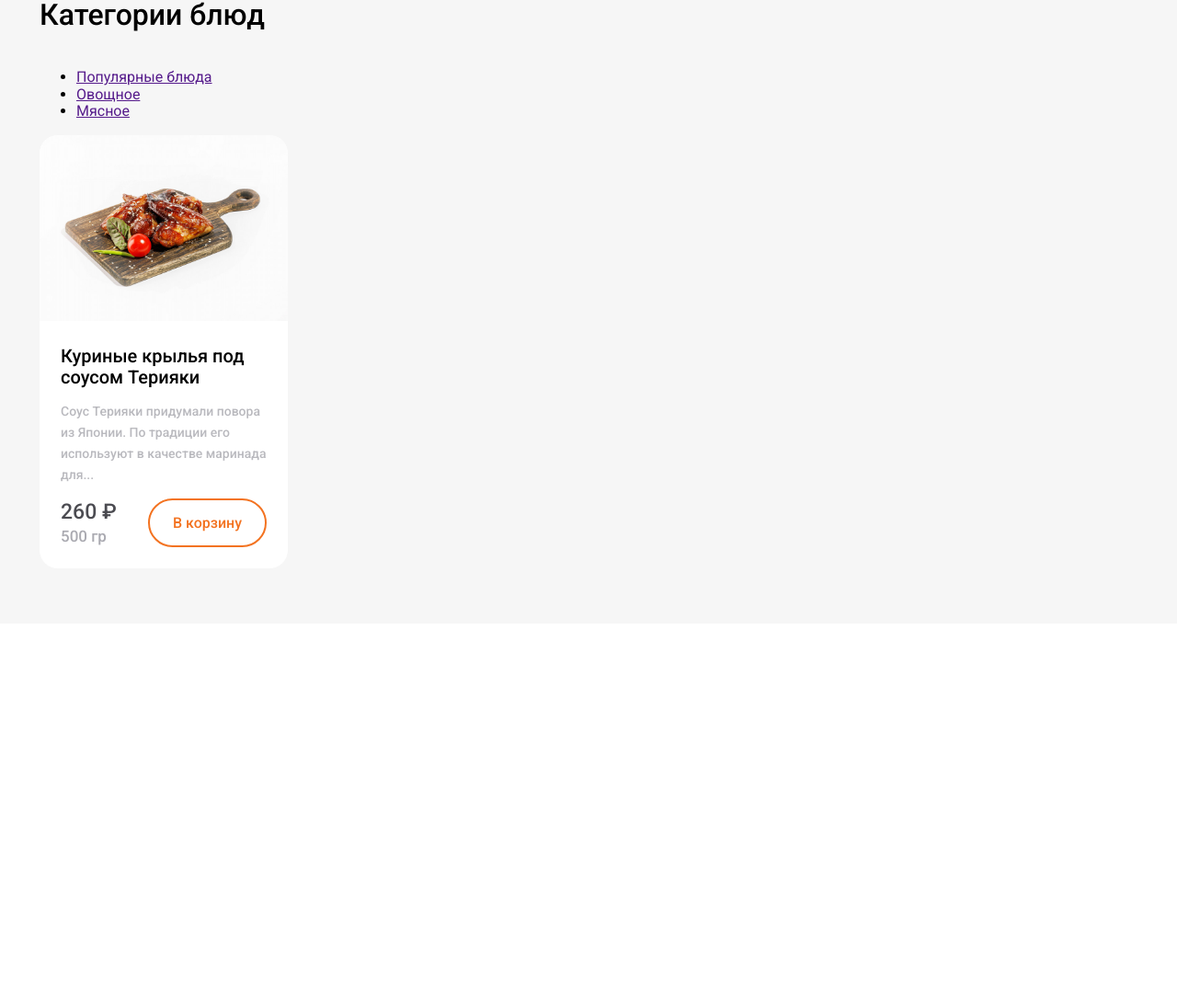
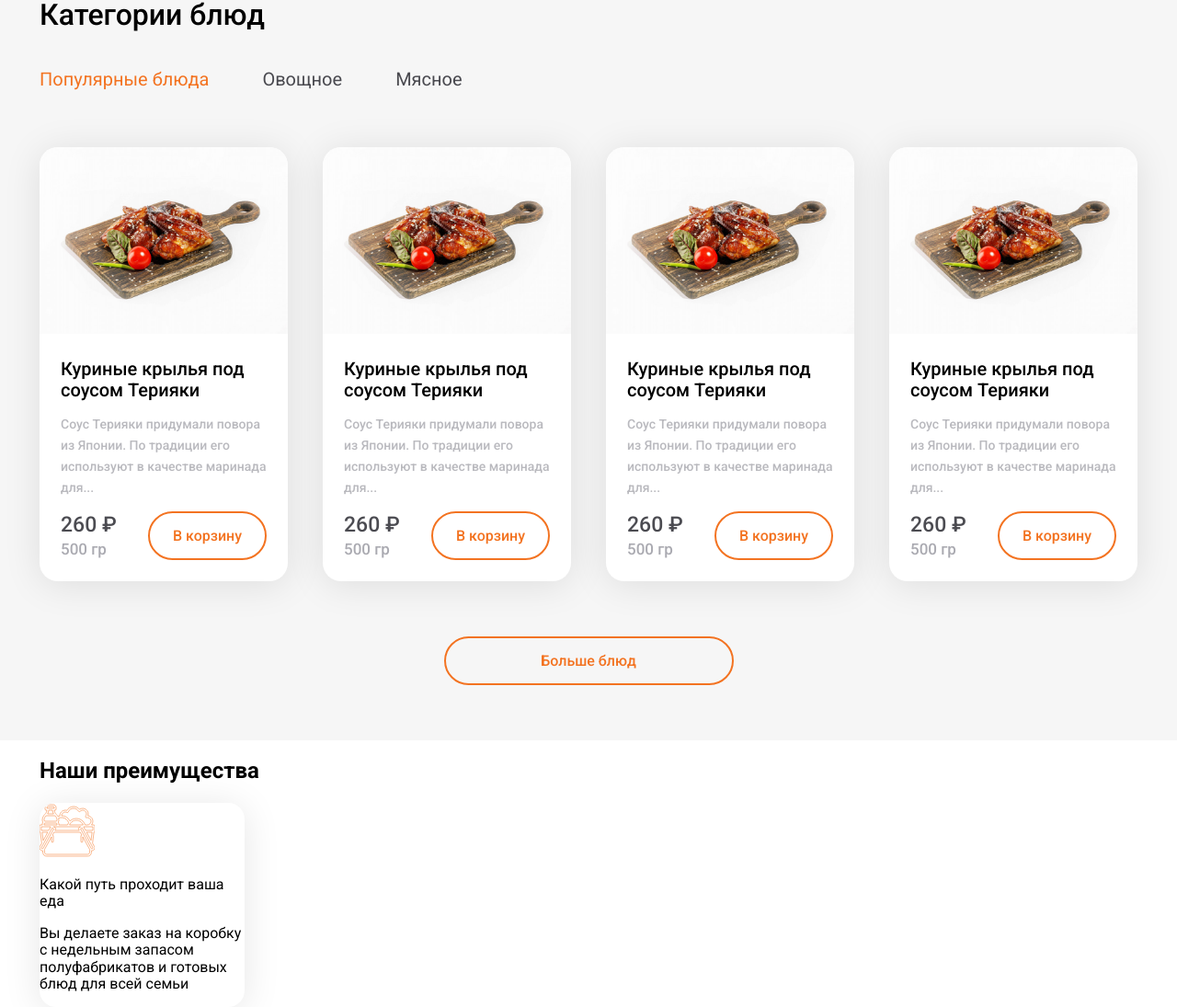
Before and after one commit to MikiHousse/Index-Food, a plain HTML site: page index.html in a window 1280 px wide. Shown: the part 1732-2827 px from the top of the page at 92% size. Before the commit the page ends 2410 px from the top, so only its background shows below. Drawn offline with Linux system fonts and the light colour scheme.

Commit message:
Make to points

```diff
--- a/index.html
+++ b/index.html
@@ -111,7 +111,7 @@
                 <h2 class="section-title">Категории блюд</h2>
                 <ul class="tabs">
                     <li class="tabs-item">
-                        <a href="" class="tabs-link">Популярные блюда</a>
+                        <a href="" class="tabs-link active">Популярные блюда</a>
                     </li>
                     <li class="tabs-item">
                         <a href="" class="tabs-link">Овощное</a>
@@ -132,7 +132,64 @@
                                     <span class="tabs-weight">500 гр</span>
                                 </div>
                                 <button class="button button-outline">В корзину</button>
+                            </div>
                         </div>
+                    </div>
+                    <div class="tabs-card">
+                        <img src="./img/tabs.png" alt="tab" class="tab-img">
+                        <div class="tabs-card-content">
+                            <h3 class="tabs-title">Куриные крылья под соусом Терияки</h3>
+                            <p class="tabs-description">Соус Терияки придумали повора из Японии. По традиции его используют в качестве маринада для...</p>
+                            <div class="tabs-info">
+                                <div class="tabs-good">
+                                    <span class="tabs-price">260 ₽</span>
+                                    <span class="tabs-weight">500 гр</span>
+                                </div>
+                                <button class="button button-outline">В корзину</button>
+                            </div>
+                        </div>
+                    </div>
+                    <div class="tabs-card">
+                        <img src="./img/tabs.png" alt="tab" class="tab-img">
+                        <div class="tabs-card-content">
+                            <h3 class="tabs-title">Куриные крылья под соусом Терияки</h3>
+                            <p class="tabs-description">Соус Терияки придумали повора из Японии. По традиции его используют в качестве маринада для...</p>
+                            <div class="tabs-info">
+                                <div class="tabs-good">
+                                    <span class="tabs-price">260 ₽</span>
+                                    <span class="tabs-weight">500 гр</span>
+                                </div>
+                                <button class="button button-outline">В корзину</button>
+                            </div>
+                        </div>
+                    </div>
+                    <div class="tabs-card">
+                        <img src="./img/tabs.png" alt="tab" class="tab-img">
+                        <div class="tabs-card-content">
+                            <h3 class="tabs-title">Куриные крылья под соусом Терияки</h3>
+                            <p class="tabs-description">Соус Терияки придумали повора из Японии. По традиции его используют в качестве маринада для...</p>
+                            <div class="tabs-info">
+                                <div class="tabs-good">
+                                    <span class="tabs-price">260 ₽</span>
+                                    <span class="tabs-weight">500 гр</span>
+                                </div>
+                                <button class="button button-outline">В корзину</button>
+                            </div>
+                        </div>
+                    </div>
+                </div>
+                <button class="button button-outline button-center">Больше блюд</button>
+            </div>
+        </section>
+        <section class="section-points">
+            <div class="container">
+                <h2 class="title-points">Наши преимущества</h2>
+                <div class="card-points">
+                    <div class="card-point">
+                            <img class="point-icon" src="./img/cardsvg.svg" alt="icon-card1" width="60" height="60">
+                        <div class="content-point">
+                            <p class="title-point">Какой путь проходит ваша еда</p>
+                            <p class="text-point">Вы делаете заказ на коробку с недельным запасом полуфабрикатов и готовых блюд для всей семьи</p>
                         </div>
                     </div>
                 </div>
--- a/style.css
+++ b/style.css
@@ -340,11 +340,33 @@ body {
     padding-bottom: 60px;
 }
 
+.tabs {
+    display: flex;
+    margin: 0;
+    margin-bottom: 62px;
+    padding: 0;
+    list-style-type: none;
+}
+
+.tabs-link {
+    font-weight: 400;
+    font-size: 20px;
+    line-height: 23px;
+    color: #49494F;
+    text-decoration: none;
+    margin-right: 58px;
+}
+
+.tabs-link.active {
+    color: #F37321;
+}
+
 .tabs-card {
     max-width: 270px;
     border-radius: 20px;
     overflow: hidden;
     background-color: white;
+    box-shadow: 0px 4px 40px rgba(0, 0, 0, 0.1);
 }
 
 .tab-img {
@@ -368,6 +390,13 @@ body {
     font-size: 14px;
     line-height: 23px;
     color: #B9B9BE;
+}
+
+.tabs-content {
+    display: flex;
+    align-items: center;
+    justify-content: space-between;
+
 }
 
 .tabs-info {
@@ -402,4 +431,21 @@ body {
     font-size: 16px;
     line-height: 19px;
     color: #F37321;
+    cursor: pointer;
 }
+
+.button-center {
+    display: block;
+    margin: auto;
+    margin-top: 60px;
+    width: 315px;
+}
+
+.card-point {
+    max-width: 223px;
+    max-height: 296px;
+    border-radius: 18px;
+    box-shadow: 0px 4px 40px rgba(0, 0, 0, 0.1);
+    overflow: hidden;
+    background-color: white;
+}
```
Also changed, not shown: img/cardsvg.svg (added), img/ttt 2.svg (added), img/ttt 3.svg (added), img/ttt 4.svg (added).
